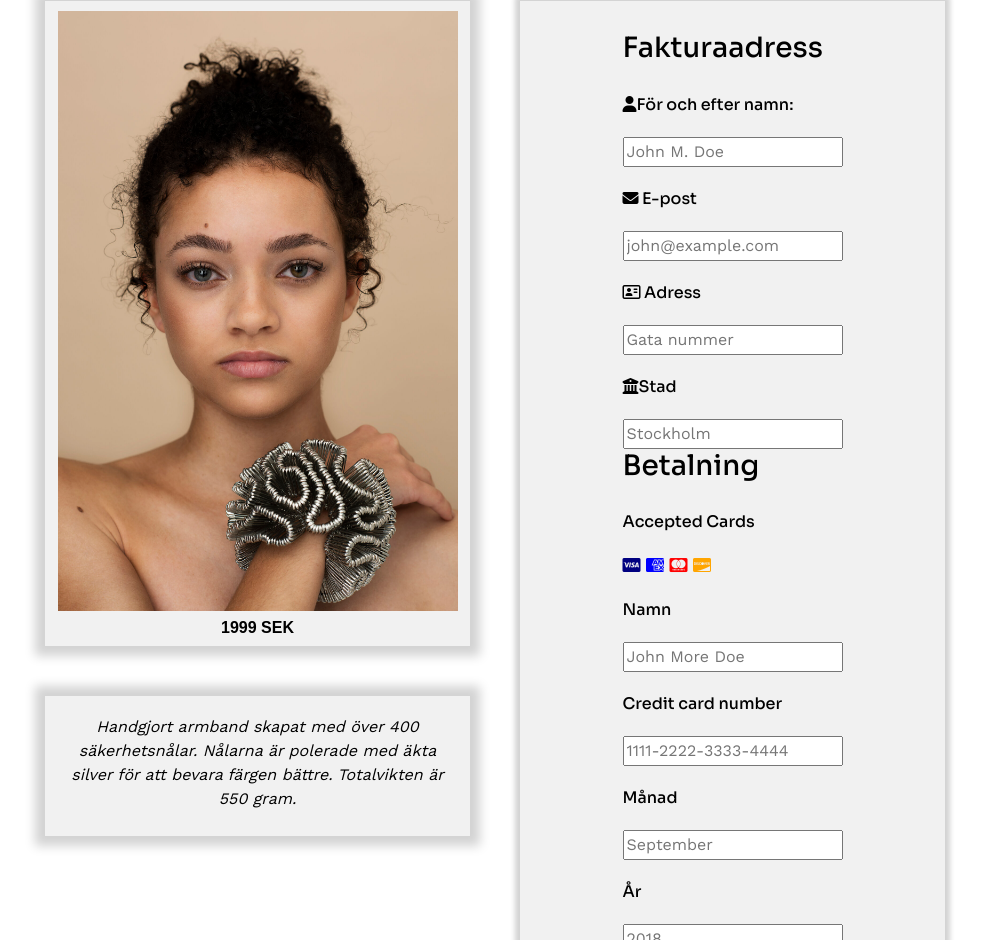
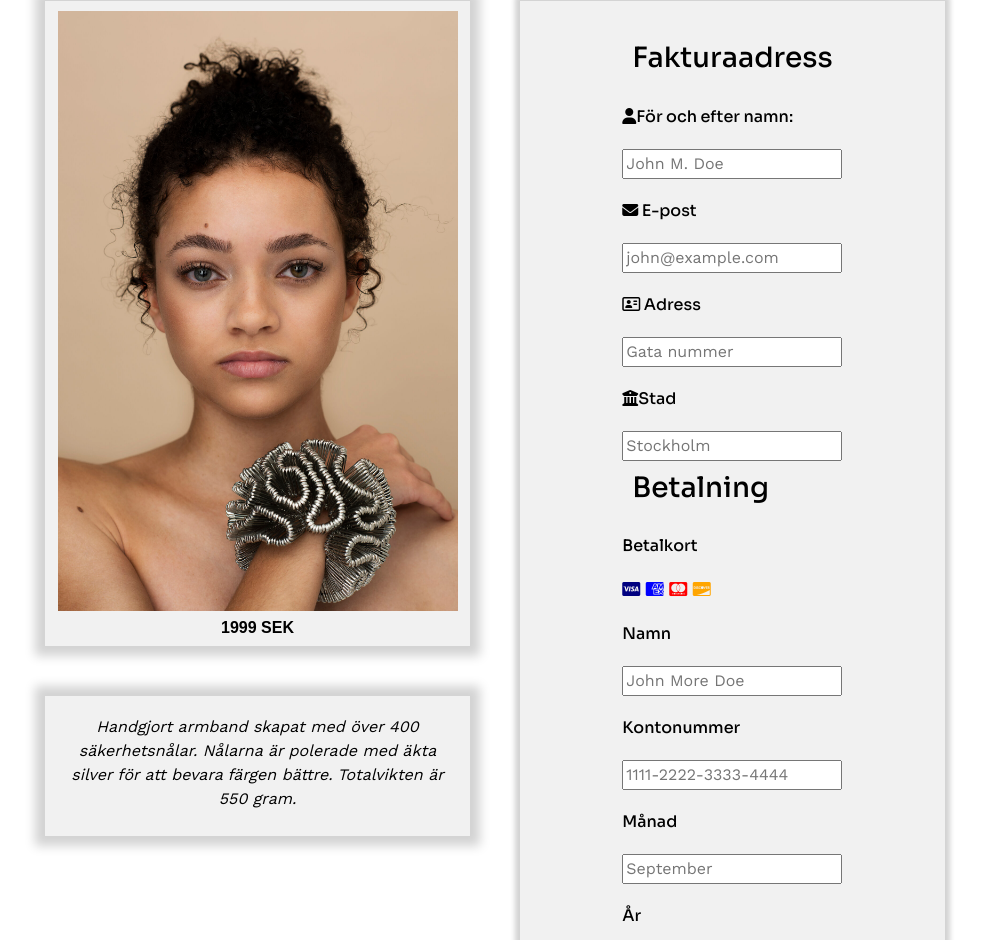
Before and after one commit to Holmkvists/first-group-project, a website: page checkout.html in a window 1280 px wide. Shown: the part 838-1778 px from the top of the page, without its empty margins (145-1128 px from the left). Drawn offline with nearby package versions, Linux system fonts and the light colour scheme.

Commit message:
textCanges

```diff
--- a/checkout.html
+++ b/checkout.html
@@ -123,7 +123,7 @@
             </div>
             <div class="payment">
               <h3>Betalning</h3>
-              <label for="fname">Accepted Cards</label>
+              <label for="fname">Betalkort</label>
               <div class="icon-container">
                 <i class="fa fa-cc-visa" style="color: navy"></i>
                 <i class="fa fa-cc-amex" style="color: blue"></i>
@@ -137,7 +137,7 @@
                 name="cardname"
                 placeholder="John More Doe"required
               />
-              <label for="ccnum">Credit card number</label>
+              <label for="ccnum">Kontonummer</label>
               <input
                 type="text"
                 id="ccnum"
--- a/scss/checkout.scss
+++ b/scss/checkout.scss
@@ -313,6 +313,9 @@ a:hover {
     flex-direction: row;
     gap: 30px;
   }
+  h3 {
+    margin: 10px;
+  }
 }
 
 @media screen and (min-width: 1000px) {
```
Also changed, not shown: css/checkout.css, css/main.css.
